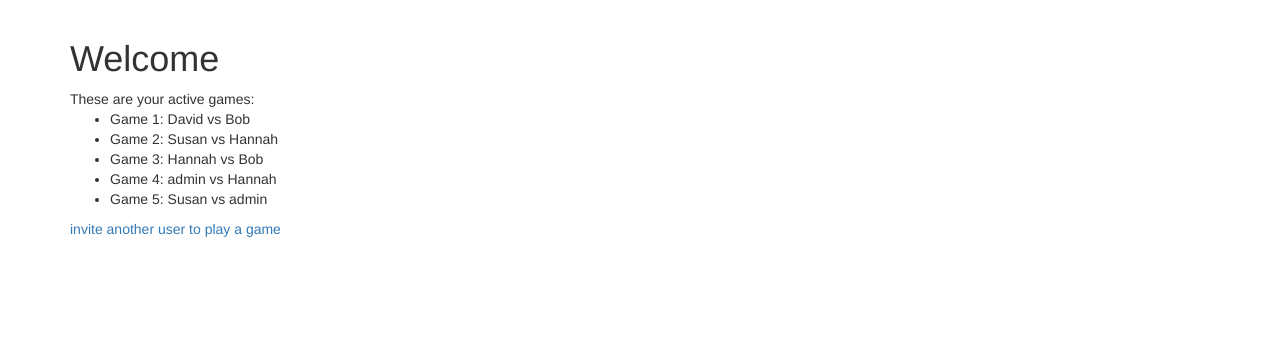
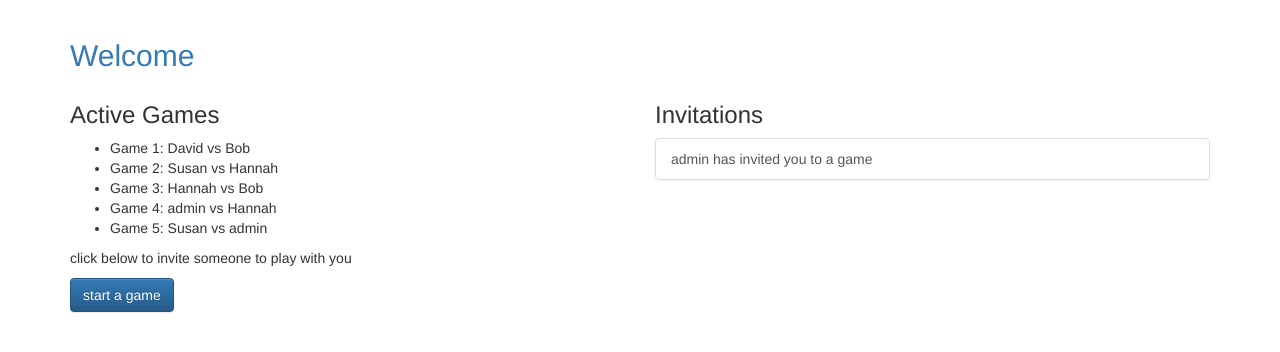
Before and after one commit to graemerenfrew/django-fundamentals, a Django app: template tictactoe/templates/player/home.html in a window 1280 px wide. Shown: the part 51-403 px from the top of the page. Run offline with Django 3.2, Linux system fonts and the light colour scheme; the template is opened without the code that fills it: values that come from a table or form of the project are taken from there, others are empty; data comes from the database, SQL or seed files in the repository; both versions use the stored data as it was after the commit; some libraries are stand-ins or nearby versions.

Commit message:
accept invitations

```diff
--- a/tictactoe/templates/player/home.html
+++ b/tictactoe/templates/player/home.html
@@ -1,14 +1,42 @@
 {% extends "base.html" %}
 
+{% block title %}
+    Home: {{ user.username }}
+{% endblock %}
+
 {% block content %}
-    <h1>Welcome {{ user.username }}</h1>
-    These are your active games:
+    <h2 class="text-primary">Welcome {{ user.username }}</h2>
+    <div class="row">
+        <div class="col-md-6">
+           <h3>Active Games</h3>
             <ul>
                 {% for g in games %}
                     <li>Game {{g.id}}: {{g.first_player}} vs {{ g.second_player}}</li>
                 {% endfor %}
             </ul>
-<a href="{% url 'player_new_invitation' %}">
-    invite another user to play a game
+
+            <p>click below to invite someone to play with you</p>
+            <p>
+                <a class="btn btn-primary" href="{% url 'player_new_invitation' %}">start a game</a>
+            </p>
+        </div>
+
+        <div class="col-md-6">
+            <h3>Invitations</h3>
+            {% if invitations %}
+                <div class="list-group">
+                    {% for inv in invitations %}
+                    <a class="list-group-item" href="">
+                            {{ inv.from_user.username }} has invited you to a game
                     </a>
+                    {% endfor %}
+                </div>
+            {% else %}
+                <p>You have no invitations :O</p>
+            {% endif %}
+        </div>
+
+    </div>
+
+
 {% endblock %}
--- a/tictactoe/templates/player/new_invitation.html
+++ b/tictactoe/templates/player/new_invitation.html
@@ -7,8 +7,9 @@
     <form
           action="{% url 'player_new_invitation' %}"
           method="post">
+
+            {{ form }}
             {% csrf_token %}
-            {{ form }}
             <button type="submit" class="btn btn-success">send an invitation</button>
     </form>
 {% endblock %}
```
Also changed, not shown: tictactoe/player/views.py (+33 -5 lines), tictactoe/templates/player/accept_invitation_form.html (added, +17 -0 lines), tictactoe/db.sqlite3. Lines whose indentation alone changed are shown as unchanged.
